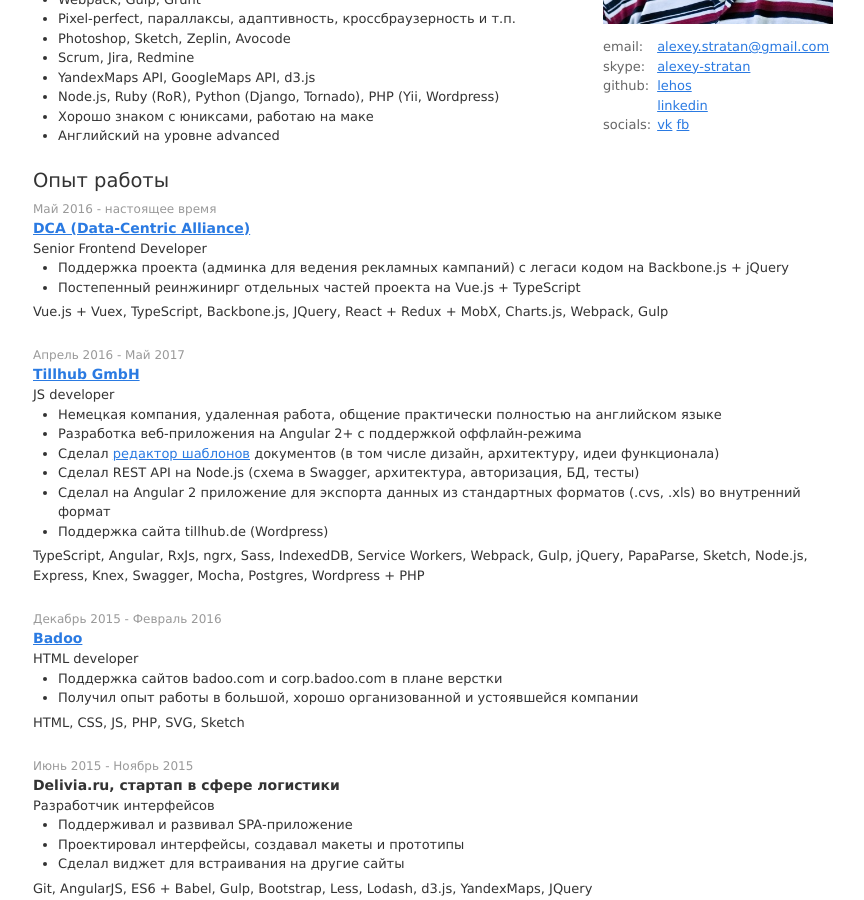
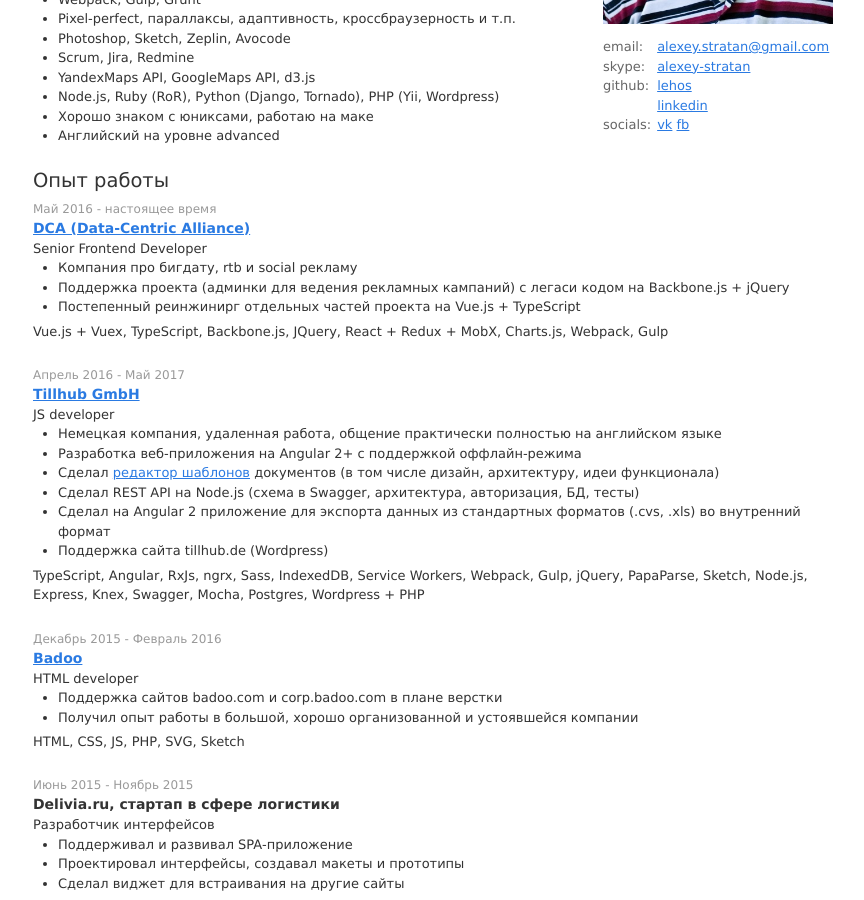
Before and after one commit to lehos/cv, a Jekyll site: the page built from index.md, in a window 1280 px wide and 900 px high, scrolled down 399 px. Shown: the whole window, without its empty margins (207-1071 px from the left). Built offline with Jekyll 4.4.1, drawn with Linux system fonts in a browser that asks for light colours.

Commit message:
update cv 2018

```diff
--- a/_data/jobs.yml
+++ b/_data/jobs.yml
@@ -2,7 +2,8 @@
   name: <a href="http://dca.ru">DCA (Data-Centric Alliance)</a>
   post: Senior Frontend Developer
   desc:
-    - Поддержка проекта (админка для ведения рекламных кампаний) c легаси кодом на Backbone.js + jQuery
+    - Компания про бигдату, rtb и social рекламу
+    - Поддержка проекта (админки для ведения рекламных кампаний) c легаси кодом на Backbone.js + jQuery
     - Постепенный реинжинирг отдельных частей проекта на Vue.js + TypeScript
   tech: >
     Vue.js + Vuex, TypeScript, Backbone.js, JQuery, React + Redux + MobX, Charts.js, Webpack, Gulp
```
